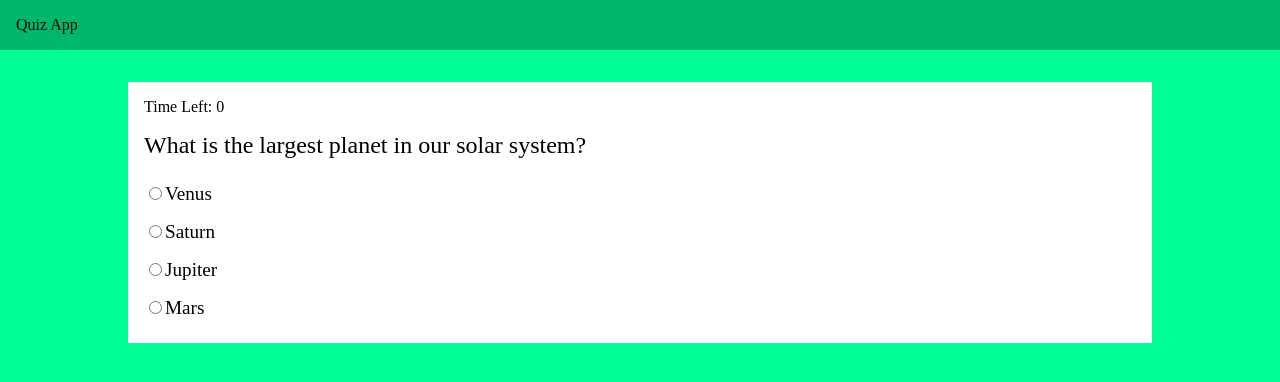
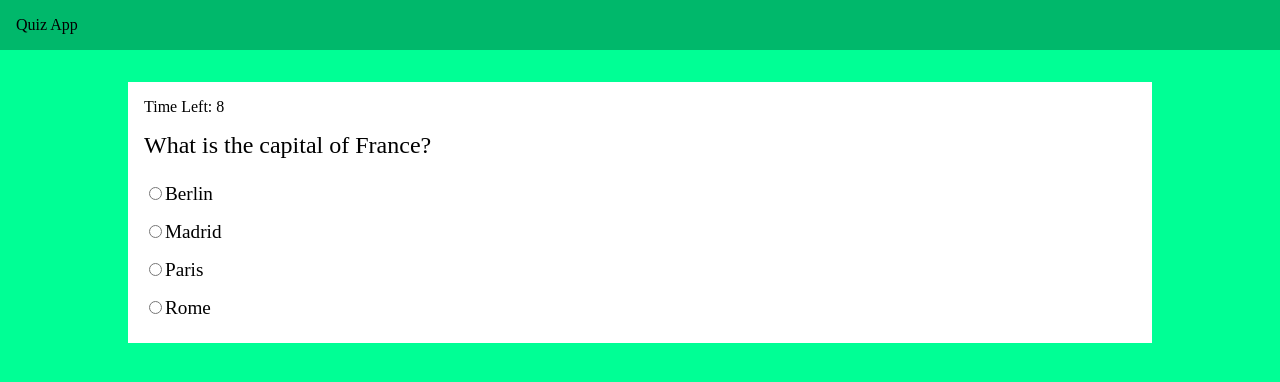
Before and after one commit to Mr-ram99/vanilla-js-quiz, a plain HTML site: page index.html in a window 1280 px wide. Both pictures are taken after a click on the button "start quiz". Drawn offline with Linux system fonts and the light colour scheme.

Commit message:
add timer

```diff
--- a/index.html
+++ b/index.html
@@ -16,11 +16,7 @@
     <div class="start">
       <button onclick="startquiz()" id="start-btn">start quiz</button>
     </div>
-    <section id="question-box">
-      <div id="timer"></div>
-      <div id="question"></div>
-      <div id="select"></div>
-    </section>
+    <section id="question-box"></section>
   </main>
   <script src="quiz.js"></script>
 </body>
--- a/quiz.js
+++ b/quiz.js
@@ -1,12 +1,23 @@
-let q=0, marks;
+let q, marks;
 const questionBox = document.getElementById("question-box");
-const timer = document.getElementById("timer");
-questionBox.style.display = "none";
+
+const timer = document.createElement("div");
+const question = document.createElement("div");
+const select = document.createElement("div");
+timer.id = "timer";
+question.id = "question";
+select.id = "select";
+questionBox.style.display="none";
 function startquiz(){
   marks=0;
-  questionBox.style.display = "block";
+  q=0;
+  questionBox.style.display="block";
+  questionBox.innerHTML = "";
+  questionBox.appendChild(timer);
+  questionBox.appendChild(question);
+  questionBox.appendChild(select);
   const start_btn = document.getElementById('start-btn');
-  start_btn.remove();
+  start_btn.style.display="none";
   displayNext();
 }
 function displayNext(){
@@ -43,7 +54,7 @@ function displayNext(){
       optionWrap.appendChild(optionLabel);
       optionsDiv.appendChild(optionWrap);
     });
-    let timeLeft = 0;
+    let timeLeft = 10;
     timer.textContent = `Time Left: ${timeLeft}`;
 
     const timerInterval = setInterval(() => {
@@ -76,6 +87,12 @@ function displayNext(){
 function displayMarks(){
   let result;
   const resultDiv = document.createElement('p');
+  const btnDiv = document.createElement('div');
+  const playAgainBtn = document.createElement('button');
+  playAgainBtn.textContent = "Play Again";
+  btnDiv.appendChild(playAgainBtn);
+  btnDiv.style.textAlign = "center";
+  playAgainBtn.addEventListener('click', startquiz);
   if(marks==10){
     result = "Congratulations! You scored 10/10.";
   }
@@ -88,6 +105,7 @@ function displayMarks(){
   resultDiv.innerHTML = result;
   questionBox.innerHTML = '';
   questionBox.appendChild(resultDiv);
+  questionBox.appendChild(btnDiv);
 }
 questions = [
   {
```
